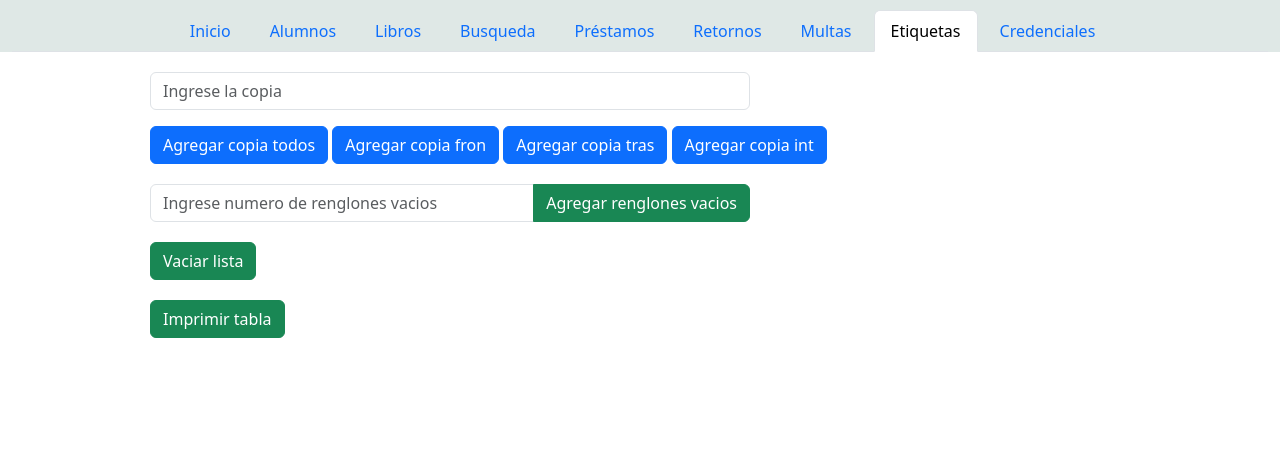
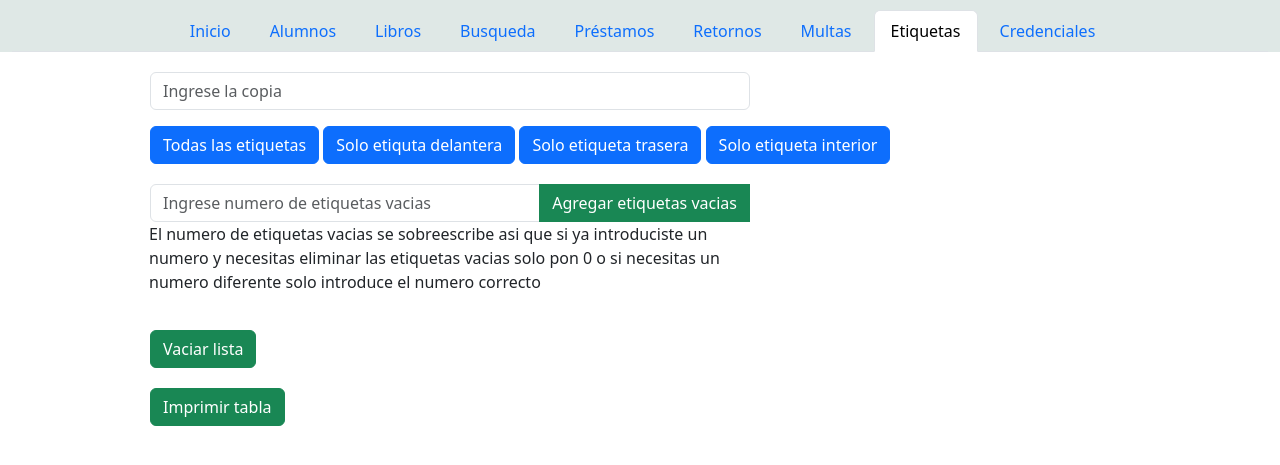
Before and after one commit to Gabrielsalom08/progamabiblio, a Django app: page /etiqueta in a window 1280 px wide. Shown: the part 71-536 px from the top of the page. Run offline with Django 5.2, Linux system fonts and the light colour scheme; some libraries are stand-ins or nearby versions; some web fonts are replaced.

Commit message:
agregado etiquetas copias manera indivudual y eliminacion individual de etiquetas

```diff
--- a/biblio_app/templates/etiqueta.html
+++ b/biblio_app/templates/etiqueta.html
@@ -70,17 +70,18 @@
     <div class="input-group mb-3" style="max-width: 600px;">
         <input type="text" name="copia" class="form-control" placeholder="Ingrese la copia">
     </div>
-    <button type="submit" formaction="{% url 'agregar_copia_todos' %}" class="btn btn-primary">Agregar copia todos</button>
-    <button type="submit" formaction="{% url 'agregar_copia_fron' %}" class="btn btn-primary">Agregar copia fron</button>
-    <button type="submit" formaction="{% url 'agregar_copia_tras' %}" class="btn btn-primary">Agregar copia tras</button>
-    <button type="submit" formaction="{% url 'agregar_copia_int' %}" class="btn btn-primary">Agregar copia int</button>
+    <button type="submit" formaction="{% url 'agregar_copia_todos' %}" class="btn btn-primary">Todas las etiquetas</button>
+    <button type="submit" formaction="{% url 'agregar_copia_fron' %}" class="btn btn-primary">Solo etiquta delantera</button>
+    <button type="submit" formaction="{% url 'agregar_copia_tras' %}" class="btn btn-primary">Solo etiqueta trasera</button>
+    <button type="submit" formaction="{% url 'agregar_copia_int' %}" class="btn btn-primary">Solo etiqueta interior</button>
 </form>
 
 <form method="POST" style="margin-left: 150px; margin-top: 20px;" action="{% url 'agregar_copia_vacio' %}">
     {% csrf_token %}
     <div class="input-group mb-3"  style="max-width: 600px;">
-        <input type="text" name="copia" class="form-control" placeholder="Ingrese numero de renglones vacios">
-        <button type="submit" class="btn btn-success">Agregar renglones vacios</button>
+        <input type="text" name="copia" class="form-control" placeholder="Ingrese numero de etiquetas vacias">
+        <button type="submit" class="btn btn-success">Agregar etiquetas vacias</button>
+        <p>El numero de etiquetas vacias se sobreescribe asi que si ya introduciste un numero y necesitas eliminar las etiquetas vacias solo pon 0 o si necesitas un numero diferente solo introduce el numero correcto</p>
     </div>
 </form>
 
@@ -110,6 +111,12 @@
                         <span style="font-family: 'Libre Barcode 39 Extended Text'; font-size: 40px;">{{lista.copia.clavecopia | stringformat:"06d"}}</span>
                         <!-- Título asociado -->
                         <p>{{ lista.copia.codigolibro.titulo }}</p>
+                        <center>
+                        <form method="POST" action="{% url 'quitar_registro_fron' lista.copia.clavecopia %}" class="hidden-on-print" >
+                            {% csrf_token %}
+                            <button type="submit" class="btn btn-danger">X</button>
+                        </form>
+                    </center>
                     </div>
                 </td>
                 {% else %}
@@ -125,6 +132,12 @@
                             <p>{{ lista.copia.codigolibro.item }}</p>
                             <!--Numero de tomo-->
                             <p>{%if lista.copia.codigolibro.tomo%}{{lista.copia.codigolibro.tomo}}{%endif%}</p>
+                            <center>
+                            <form method="POST" action="{% url 'quitar_registro_tras' lista.copia.clavecopia %}" class="hidden-on-print">
+                                {% csrf_token %}
+                                <button type="submit" class="btn btn-danger">X</button>
+                            </form>
+                        </center>
                         </div>
                     </td>
                     {% else %}
@@ -138,6 +151,12 @@
 
                             <!-- Primeros 3 caracteres del autor -->
                             <p>{{ lista.copia.codigolibro.item }} <span>&nbsp;&nbsp;&nbsp;&nbsp;</span> {{ lista.copia.codigolibro.titulo }}</p>
+                            <center>
+                            <form method="POST" action="{% url 'quitar_registro_int' lista.copia.clavecopia %}" class="hidden-on-print">
+                                {% csrf_token %}
+                                <button type="submit" class="btn btn-danger">X</button>
+                            </form>
+                        </center>
                         </div>
                     </td>
                     {% endif %}
--- a/biblio_app/views.py
+++ b/biblio_app/views.py
@@ -123,7 +123,6 @@ def etiquetas(request):
         listacopias.append(i)
     for i in listacopiastras:
         listacopias.append(i)
-    print(listacopias)
     return render(request,"etiqueta.html",context={"current_tab": "etiqueta", "lista": listacopias, "vacios":vaciocopias})
 def credenciales(request):
     return render(request,"credencial.html",context={"current_tab": "credencial", "lista": listacredenciales,"vacios":vacioalum})
@@ -914,20 +913,20 @@ def vaciar_lista_alum(request):
     return redirect('/credencial')
 
 def quitar_registro_front(request, copia_id):
-    for instance in listacopiastras:
-        if instance.copia == copia_id:
+    for instance in listacopiasfront:
+        if instance.copia.clavecopia == copia_id:
             listacopiasfront.remove(instance)
             break
     return redirect('/etiqueta')
 def quitar_registro_back(request, copia_id):
     for instance in listacopiastras:
-        if instance.copia == copia_id:
+        if instance.copia.clavecopia == copia_id:
             listacopiastras.remove(instance)
             break
     return redirect('/etiqueta')
 def quitar_registro_int(request, copia_id):
-    for instance in listacopiastras:
-        if instance.copia == copia_id:
+    for instance in listacopiasint:
+        if instance.copia.clavecopia == copia_id:
             listacopiasint.remove(instance)
             break
     return redirect('/etiqueta')
```
